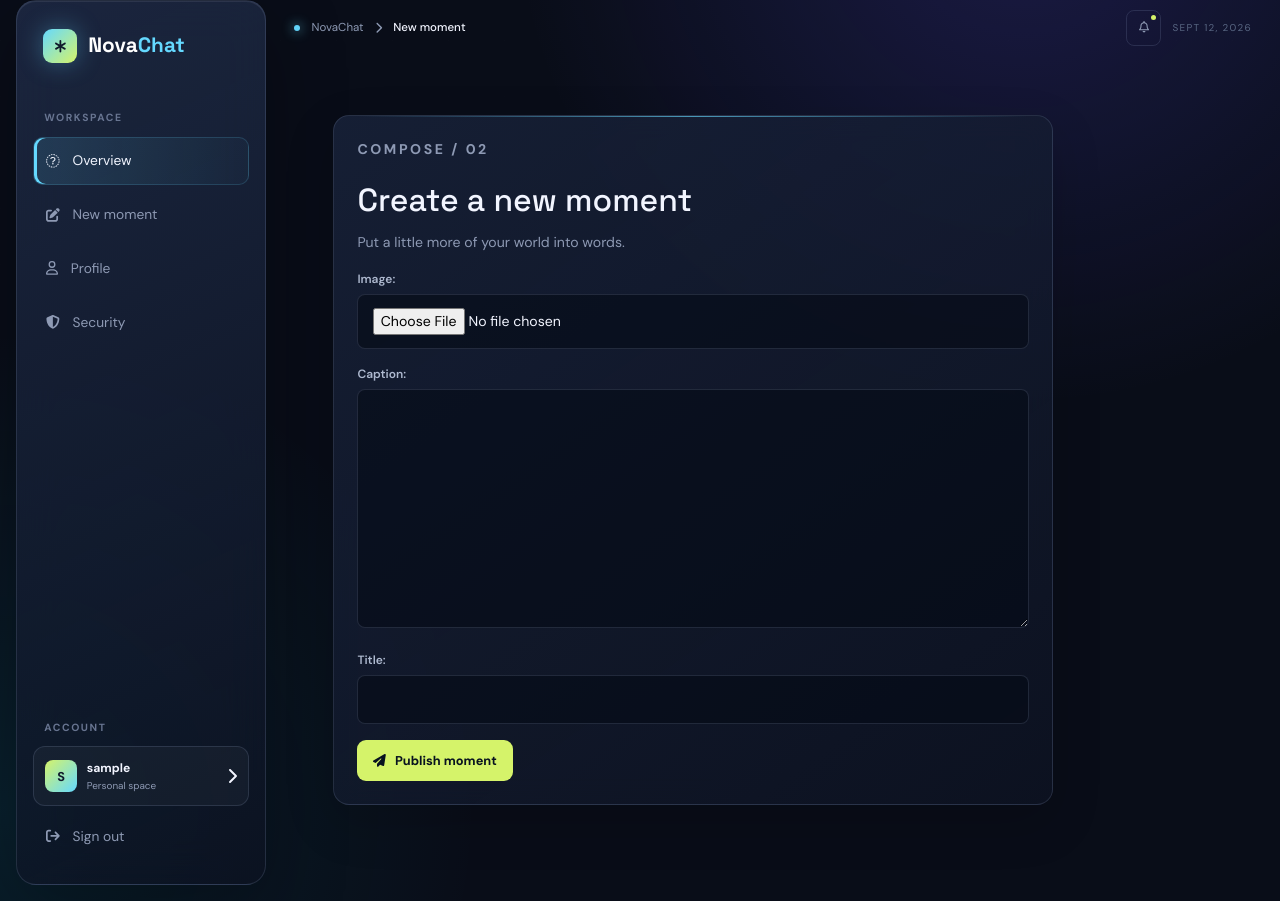
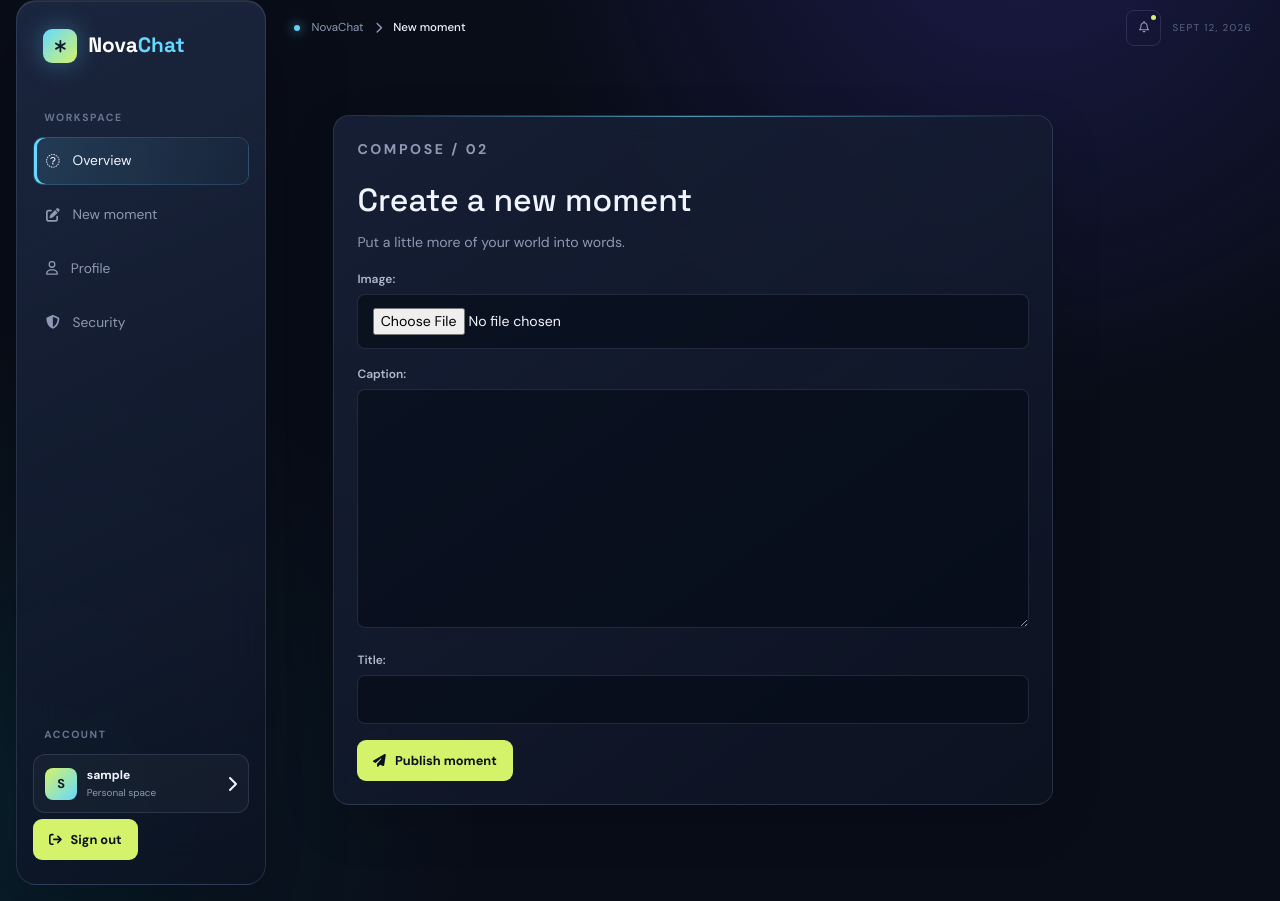
Before and after one commit to Devisinghd/NovaChat-Social-App, a Django app: page /posts/create/ in a window 1280 px wide. Shown: the part 16-917 px from the top of the page. Run offline with Django 5.2, Linux system fonts and the light colour scheme; the visitor is signed in with stand-in values (Sample User, id 1); some libraries are stand-ins or nearby versions.

Commit message:
method not allowed error resolved in sign out icon

```diff
--- a/users/templates/users/base.html
+++ b/users/templates/users/base.html
@@ -13,6 +13,7 @@
         <script src="https://cdnjs.cloudflare.com/ajax/libs/font-awesome/6.5.2/js/all.min.js" crossorigin="anonymous"></script>
         <link rel="stylesheet" href="{% static 'users/styles.css' %}">
         <link rel="stylesheet" href="{% static 'users/style.css' %}">
+        <link rel="stylesheet" href="{% static 'users/feed.css' %}">
         <script src="https://code.jquery.com/jquery-4.0.0.js" integrity="sha256-9fsHeVnKBvqh3FB2HYu7g2xseAZ5MlN6Kz/qnkASV8U=" crossorigin="anonymous"></script>
     </head>
     <body>
@@ -41,7 +42,10 @@
                             <span class="user-chip-copy"><strong>{{ request.user.username }}</strong><small>Personal space</small></span>
                             <i class="fa-solid fa-chevron-right"></i>
                         </a>
-                        <a class="nav-item logout-link" href="{% url 'logout' %}"><i class="fa-solid fa-arrow-right-from-bracket"></i><span>Sign out</span></a>
+                        <form class="logout-form" method="post" action="{% url 'logout' %}">
+                            {% csrf_token %}
+                            <button class="nav-item logout-link" type="submit"><i class="fa-solid fa-arrow-right-from-bracket"></i><span>Sign out</span></button>
+                        </form>
                     {% else %}
                         <a class="nav-item" href="{% url 'login' %}"><i class="fa-solid fa-arrow-right-to-bracket"></i><span>Sign in</span></a>
                     {% endif %}
```
